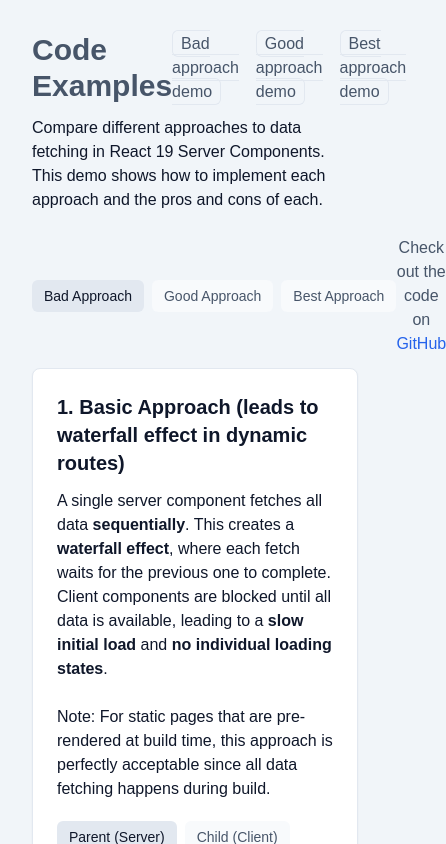
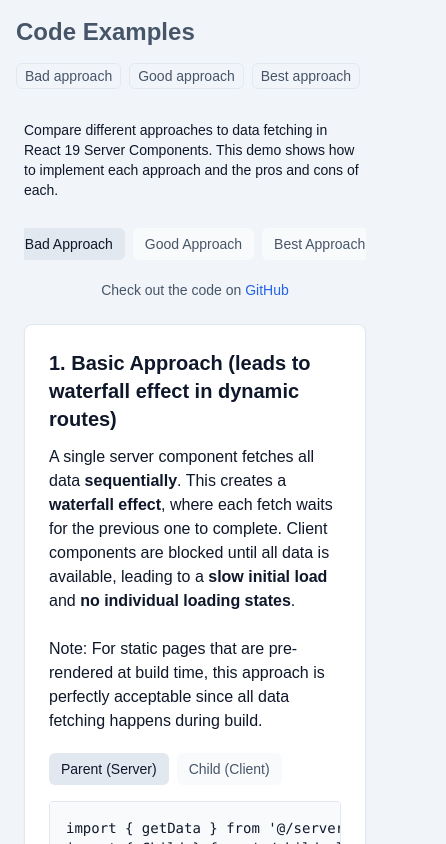
Before and after one commit to NazPalUA/servet-data-example, a Next.js app: page / in a window 390 px wide. Shown: the top 844 px of the page, 446 px wide, since content can reach past the window. Built offline with nearby package versions, Linux system fonts and the light colour scheme.

Commit message:
Improve responsive design and mobile layout across components

```diff
--- a/app/layout.tsx
+++ b/app/layout.tsx
@@ -60,9 +60,9 @@ export default function RootLayout({
       <body
         className={`${geistSans.variable} ${geistMono.variable} antialiased bg-slate-100 text-slate-900`}
       >
-        <main className="min-h-screen p-8">
-          <header className="max-w-4xl mx-auto  flex justify-between items-center">
-            <h1 className="text-3xl font-bold ">
+        <main className="min-h-screen p-4 md:p-8">
+          <header className="max-w-4xl mx-auto flex flex-col md:flex-row md:justify-between md:items-center gap-4 mb-8">
+            <h1 className="text-2xl md:text-3xl font-bold">
               <Link
                 href="/"
                 className="text-slate-600 hover:text-slate-900 transition-colors"
@@ -71,35 +71,25 @@ export default function RootLayout({
               </Link>
             </h1>
             <nav>
-              <ul className="flex gap-2">
-                <li>
-                  <Link
-                    href="/minimum"
-                    className="text-slate-600 hover:text-slate-900 transition-colors border border-slate-200 rounded-md px-2 py-1"
-                  >
-                    Bad approach demo
-                  </Link>
-                </li>
-                <li>
-                  <Link
-                    href="/with-suspense"
-                    className="text-slate-600 hover:text-slate-900 transition-colors border border-slate-200 rounded-md px-2 py-1"
-                  >
-                    Good approach demo
-                  </Link>
-                </li>
-                <li>
-                  <Link
-                    href="/with-suspense-and-use"
-                    className="text-slate-600 hover:text-slate-900 transition-colors border border-slate-200 rounded-md px-2 py-1"
-                  >
-                    Best approach demo
-                  </Link>
-                </li>
+              <ul className="flex flex-wrap gap-2">
+                {[
+                  { href: '/minimum', label: 'Bad approach' },
+                  { href: '/with-suspense', label: 'Good approach' },
+                  { href: '/with-suspense-and-use', label: 'Best approach' }
+                ].map(link => (
+                  <li key={link.href}>
+                    <Link
+                      href={link.href}
+                      className="text-sm md:text-base text-slate-600 hover:text-slate-900 transition-colors border border-slate-200 rounded-md px-2 py-1"
+                    >
+                      {link.label}
+                    </Link>
+                  </li>
+                ))}
               </ul>
             </nav>
           </header>
-          <div className="max-w-4xl mx-auto">{children}</div>
+          <div className="max-w-4xl mx-auto px-2 md:px-0">{children}</div>
         </main>
       </body>
     </html>
--- a/app/page.tsx
+++ b/app/page.tsx
@@ -131,8 +131,8 @@ export default function Home() {
   )
 
   return (
-    <div className="  bg-slate-100 text-slate-900">
-      <p className="my-3 ">
+    <div className="bg-slate-100 text-slate-900">
+      <p className="my-3 text-sm md:text-base">
         Compare different approaches to data fetching in React 19 Server
         Components. This demo shows how to implement each approach and the pros
         and cons of each.
@@ -140,16 +140,20 @@ export default function Home() {
 
       <main>
         <Tabs defaultValue="bad" className="my-6">
-          <div className="flex justify-between items-center">
-            <TabsList>
+          <div className="flex flex-col md:flex-row md:justify-between md:items-center gap-4">
+            <TabsList className="w-full md:w-auto overflow-x-auto">
               {Object.entries(approachConfig).map(([key]) => (
-                <TabsTrigger key={key} value={key}>
+                <TabsTrigger
+                  key={key}
+                  value={key}
+                  className="text-sm md:text-base"
+                >
                   {key.charAt(0).toUpperCase() + key.slice(1)} Approach
                 </TabsTrigger>
               ))}
             </TabsList>
 
-            <p className="text-center text-slate-600">
+            <p className="text-center text-slate-600 text-sm md:text-base">
               Check out the code on{' '}
               <a
                 className="text-blue-600 hover:underline"
@@ -163,7 +167,7 @@ export default function Home() {
           </div>
 
           {Object.entries(approachConfig).map(([key, config]) => (
-            <TabsContent key={key} value={key} className="mt-1">
+            <TabsContent key={key} value={key} className="mt-4">
               <ApproachSection
                 title={config.title}
                 description={config.description}
--- a/components/child-skeleton.tsx
+++ b/components/child-skeleton.tsx
@@ -1,6 +1,6 @@
 export function ChildSkeleton() {
   return (
-    <div className="bg-white/50 border flex-1 border-slate-200 p-4 rounded-lg text-slate-800 space-y-3">
+    <div className="flex-1 bg-white/50 border border-slate-200 p-3 md:p-4 rounded-lg text-slate-800 space-y-1 md:space-y-2 min-w-[250px]">
       <div className="h-7 bg-slate-200 rounded-md w-48 animate-pulse" />
       <div className="h-5 bg-slate-200 rounded-md w-56 animate-pulse " />
       <div className="space-y-1">
--- a/components/minimum/child.client.tsx
+++ b/components/minimum/child.client.tsx
@@ -2,10 +2,14 @@
 
 export function Child({ data }: { data: string }) {
   return (
-    <div className="flex-1 bg-white/50 border border-slate-200 p-4 rounded-lg text-slate-800 space-y-2">
-      <h3 className="text-lg font-semibold ">Child Client Component</h3>
-      <p>Client component with minimal setup</p>
-      <p>{data}</p>
+    <div className="flex-1 bg-white/50 border border-slate-200 p-3 md:p-4 rounded-lg text-slate-800 space-y-1 md:space-y-2 min-w-[250px]">
+      <h3 className="text-base md:text-lg font-semibold">
+        Child Client Component
+      </h3>
+      <p className="text-sm md:text-base">
+        Client component with minimal setup
+      </p>
+      <p className="text-sm md:text-base">{data}</p>
     </div>
   )
 }
--- a/components/minimum/parent.server.tsx
+++ b/components/minimum/parent.server.tsx
@@ -6,9 +6,11 @@ export async function ParentMinimum() {
   const data2 = await getData('Component 2')
 
   return (
-    <div className="mt-10">
-      <h1 className="text-2xl font-bold mb-4">Basic Approach</h1>
-      <div className="flex gap-4 items-stretch">
+    <div className="mt-6 md:mt-10">
+      <h1 className="text-xl md:text-2xl font-bold mb-3 md:mb-4">
+        Basic Approach
+      </h1>
+      <div className="flex flex-col md:flex-row gap-3 md:gap-4 items-stretch">
         <Child data={data1} />
         <Child data={data2} />
       </div>
--- a/components/with-suspense-and-use/child.client.tsx
+++ b/components/with-suspense-and-use/child.client.tsx
@@ -5,10 +5,14 @@ import { use } from 'react'
 export function Child({ dataPromise }: { dataPromise: Promise<string> }) {
   const data = use(dataPromise)
   return (
-    <div className="flex-1 bg-white/50 border border-slate-200 p-4 rounded-lg text-slate-800 space-y-2">
-      <h3 className="text-lg font-semibold ">Child Client Component</h3>
-      <p>Client component that uses the &quot;use&quot; api</p>
-      <p>{data}</p>
+    <div className="flex-1 bg-white/50 border border-slate-200 p-3 md:p-4 rounded-lg text-slate-800 space-y-1 md:space-y-2 min-w-[250px]">
+      <h3 className="text-base md:text-lg font-semibold">
+        Child Client Component
+      </h3>
+      <p className="text-sm md:text-base">
+        Client component that uses the &quot;use&quot; api
+      </p>
+      <p className="text-sm md:text-base">{data}</p>
     </div>
   )
 }
--- a/components/with-suspense-and-use/parent.server.tsx
+++ b/components/with-suspense-and-use/parent.server.tsx
@@ -8,9 +8,11 @@ export async function ParentWithSuspenseAndUse() {
   const data2 = getData('Component 2')
 
   return (
-    <div className="mt-10">
-      <h1 className="text-2xl font-bold mb-4">With Suspense and Use Route</h1>
-      <div className="flex gap-4 items-stretch">
+    <div className="mt-6 md:mt-10">
+      <h1 className="text-xl md:text-2xl font-bold mb-3 md:mb-4">
+        With Suspense and Use Route
+      </h1>
+      <div className="flex flex-col md:flex-row gap-3 md:gap-4 items-stretch">
         <Suspense fallback={<ChildSkeleton />}>
           <Child dataPromise={data1} />
         </Suspense>
--- a/components/with-suspense/grandchild.client.tsx
+++ b/components/with-suspense/grandchild.client.tsx
@@ -2,10 +2,14 @@
 
 export function Grandchild({ data }: { data: string }) {
   return (
-    <div className="flex-1 bg-white/50 border border-slate-200 p-4 rounded-lg text-slate-800 space-y-2">
-      <h3 className="text-lg font-semibold ">Grandchild Client Component</h3>
-      <p>Client component that does not use the &quot;use&quot; api</p>
-      <p>{data}</p>
+    <div className="flex-1 bg-white/50 border border-slate-200 p-3 md:p-4 rounded-lg text-slate-800 space-y-1 md:space-y-2 min-w-[250px]">
+      <h3 className="text-base md:text-lg font-semibold">
+        Grandchild Client Component
+      </h3>
+      <p className="text-sm md:text-base">
+        Client component that does not use the &quot;use&quot; api
+      </p>
+      <p className="text-sm md:text-base">{data}</p>
     </div>
   )
 }
--- a/components/with-suspense/parent.server.tsx
+++ b/components/with-suspense/parent.server.tsx
@@ -5,9 +5,11 @@ import { ChildServer2 } from './child-2.server'
 
 export async function ParentWithSuspense() {
   return (
-    <div className="mt-10">
-      <h1 className="text-2xl font-bold mb-4">With Suspense</h1>
-      <div className="flex gap-4 items-stretch">
+    <div className="mt-6 md:mt-10">
+      <h1 className="text-xl md:text-2xl font-bold mb-3 md:mb-4">
+        With Suspense
+      </h1>
+      <div className="flex flex-col md:flex-row gap-3 md:gap-4 items-stretch">
         <Suspense fallback={<ChildSkeleton />}>
           <ChildServer1 />
         </Suspense>
```
